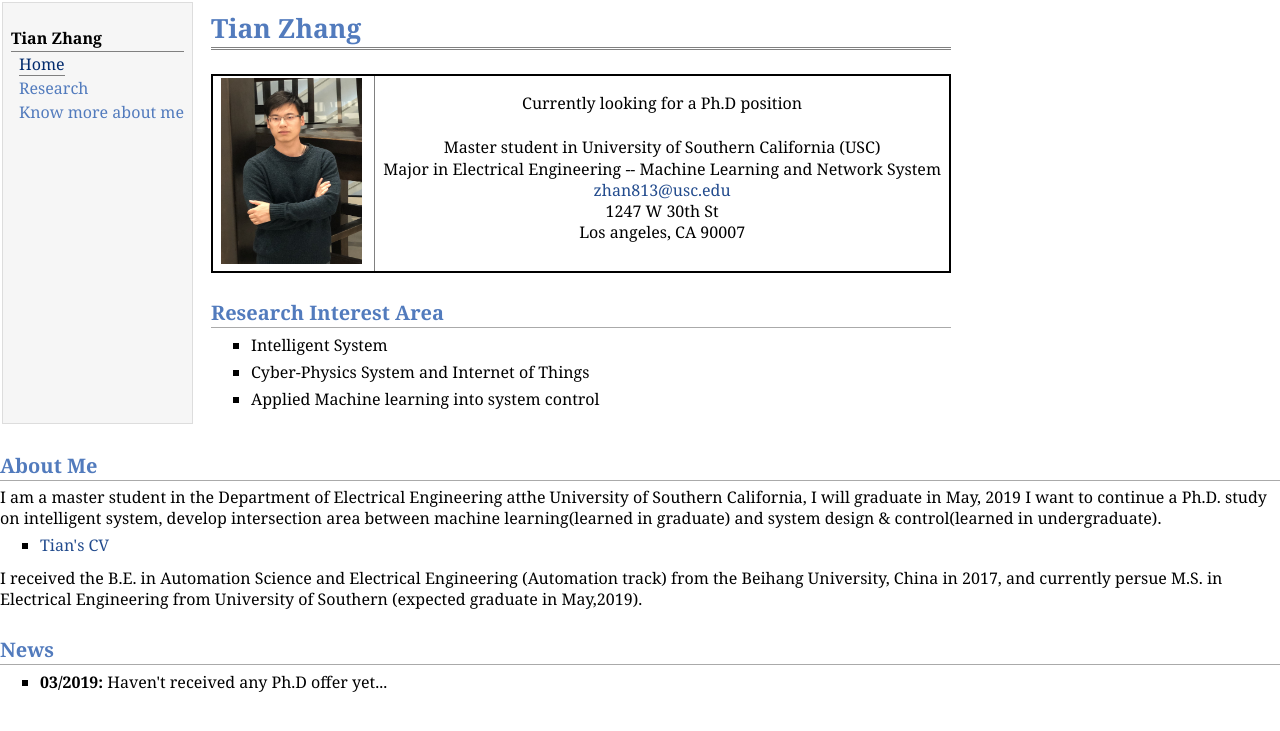
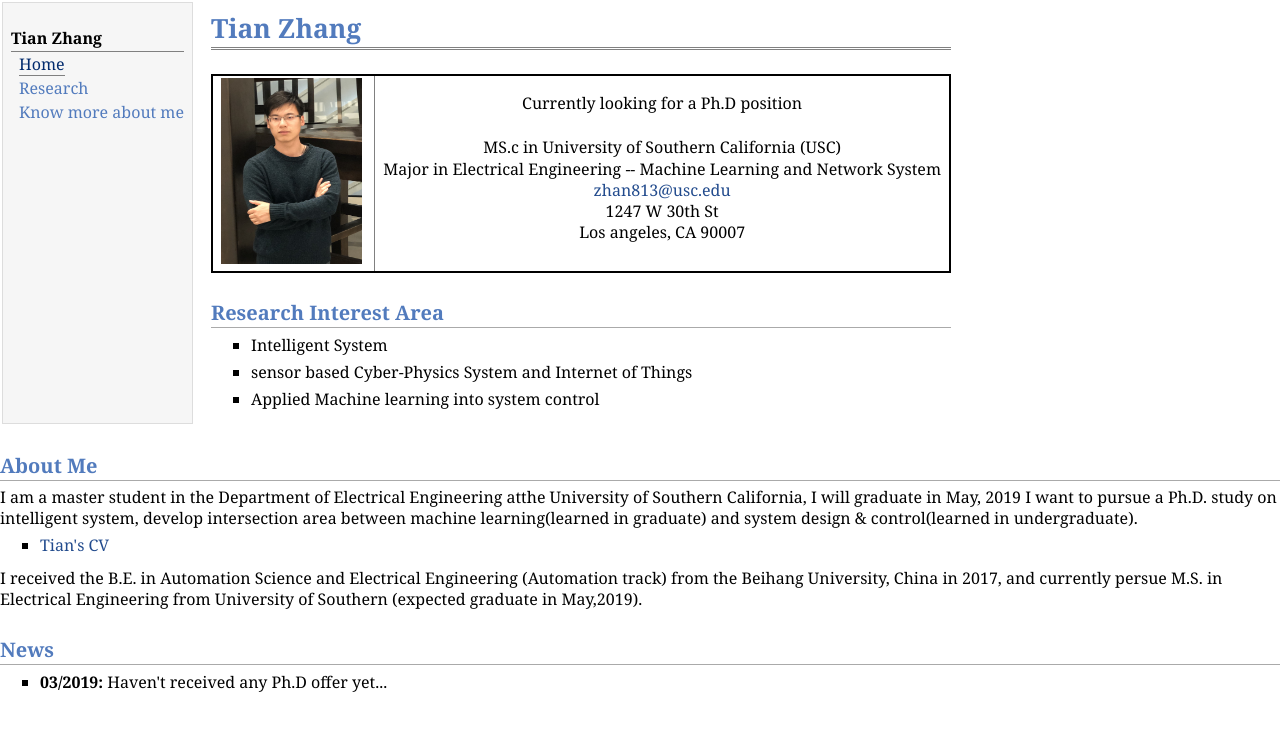
Before and after one commit to dukesky/dukesky.github.io, a Jekyll site: the page index.html, which Jekyll copies as it is, in a window 1280 px wide. Shown: the top 731 px of the page. Built offline with Jekyll 4.4.1, drawn with Linux system fonts in a browser that asks for light colours.

Commit message:
Update index.html

```diff
--- a/index.html
+++ b/index.html
@@ -27,7 +27,7 @@
 
 <td align="left"> Currently looking for a Ph.D position <br />
   <br/>
-Master student in University of Southern California (USC) <br />
+MS.c in University of Southern California (USC) <br />
 Major in Electrical Engineering -- Machine Learning and Network System <br />
 
 <p>  <a href="zhan813@usc.edu">zhan813@usc.edu</a><br />
@@ -42,7 +42,7 @@ Los angeles, CA 90007 <br/></p>
 <ul>
 <li><p> Intelligent System</p>
 </li>
-<li><p> Cyber-Physics System and Internet of Things</p>
+<li><p> sensor based Cyber-Physics System and Internet of Things</p>
 </li>
 <li><p> Applied Machine learning into system control</p>
 </li>
@@ -51,7 +51,7 @@ Los angeles, CA 90007 <br/></p>
 </td></tr></table>
 <h2>  About Me</h2>
 <p>  I am a master student in the Department of Electrical Engineering atthe University of Southern California, I will graduate in May, 2019
-I want to continue a Ph.D. study on intelligent system, develop intersection area between machine learning(learned in graduate) and system design & control(learned in undergraduate).</p>
+I want to pursue a Ph.D. study on intelligent system, develop intersection area between machine learning(learned in graduate) and system design & control(learned in undergraduate).</p>
 <ul>
 <li><p><a href="files/CV_Tianzhang_phd.pdf">Tian's CV</a> </p>
 </li>
```
